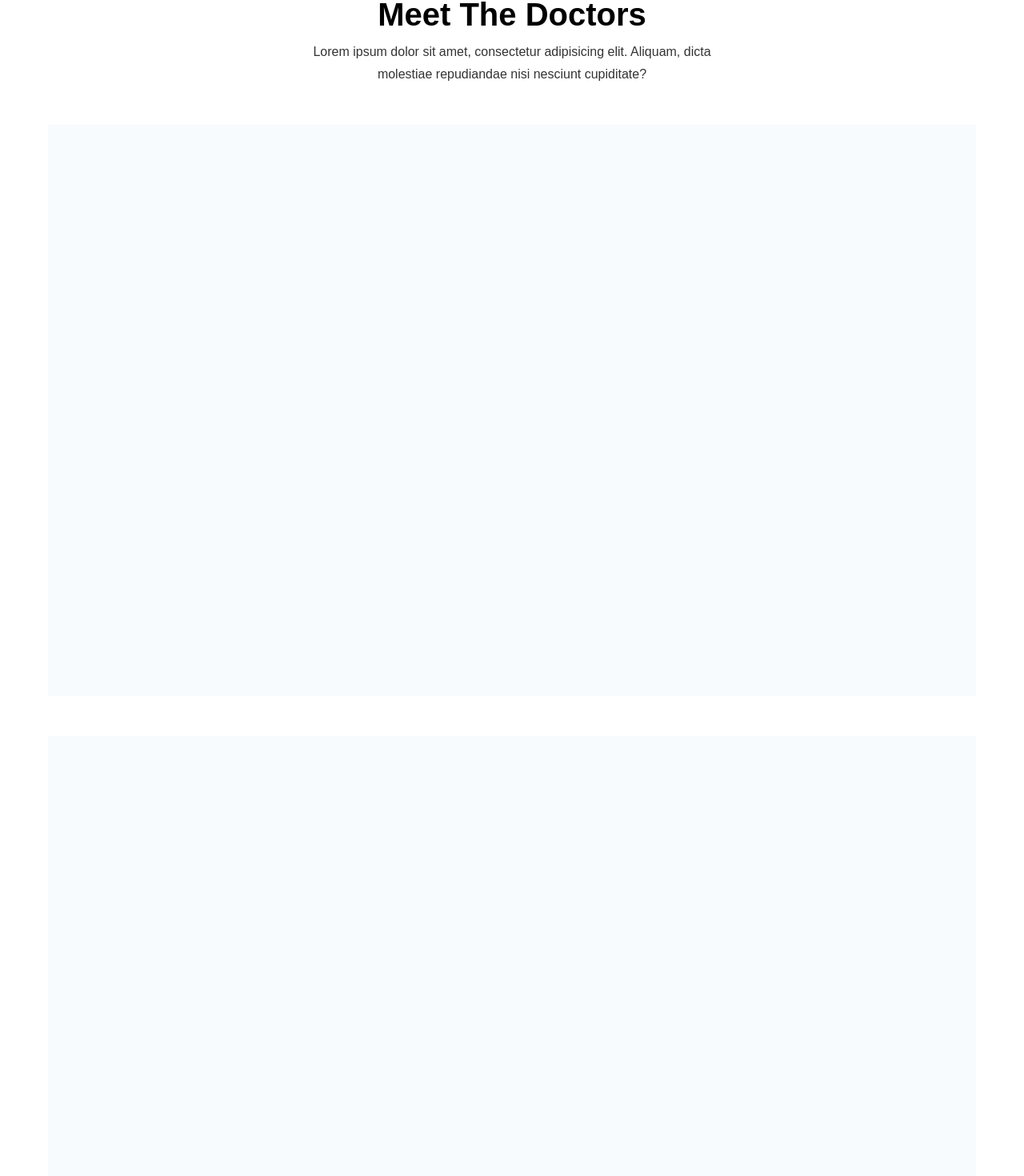
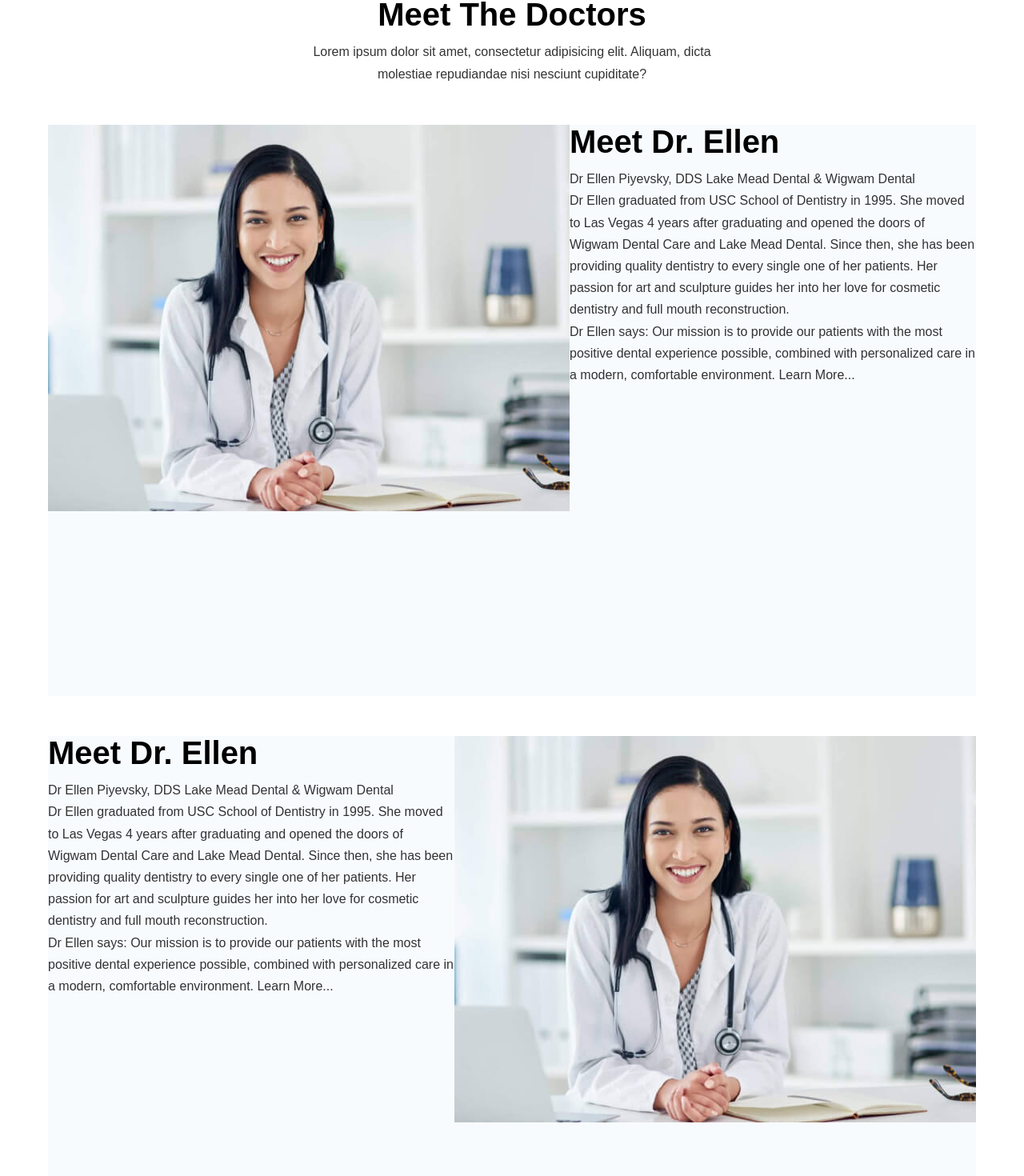
Before and after one commit to idenispankov/lake_mead_dental_next_js, a Next.js app: page /meet-the-doctors in a window 1280 px wide. Shown: the part 203-1673 px from the top of the page at 80% size. Built offline with nearby package versions, Linux system fonts and the light colour scheme.

Commit message:
added TextContainer component

```diff
--- a/components/DoctorSection.js
+++ b/components/DoctorSection.js
@@ -2,6 +2,7 @@ import styles from '../styles/DoctorSection.module.css';
 import Button from './Button';
 import Section from '../components/Section';
 import FlexContainer from '../components/FlexContainer';
+import TextContainer from './TextContainer';
 
 export default function DoctorSection() {
   return (
@@ -10,7 +11,7 @@ export default function DoctorSection() {
       <div className={styles.dotes__image}></div>
       <FlexContainer>
         <div className={styles.doctor__image}></div>
-        <div className={styles.text__container}>
+        <TextContainer>
           <h2 className={styles.heading}>Meet Dr. Ellen</h2>
           <p className={styles.text}>
             <span className={styles.text__span}>Dr Ellen Piyevsky, DDS </span>
@@ -34,7 +35,7 @@ export default function DoctorSection() {
             linkTo='/meet-the-doctors'
             buttonText='Meet Our Doctors'
           />
-        </div>
+        </TextContainer>
       </FlexContainer>
     </Section>
   );
--- /dev/null
+++ b/components/TextContainer.js
@@ -0,0 +1,5 @@
+import styles from '../styles/TextContainer.module.css';
+
+export default function TextContainer({ children }) {
+  return <div className={styles.text__container}>{children}</div>;
+}
--- a/pages/meet-the-doctors.js
+++ b/pages/meet-the-doctors.js
@@ -12,8 +12,64 @@ export default function MeetTheDoctors() {
           dicta molestiae repudiandae nisi nesciunt cupiditate?
         </p>
       </div>
-      <FlexContainer optionalClass={styles.flex__container}></FlexContainer>
-      <FlexContainer optionalClass={styles.flex__container}></FlexContainer>
+      <FlexContainer optionalClass={styles.flex__container}>
+        <div className={styles.doctor__image_ellen}></div>
+        <div className={styles.text__container}>
+          <h2 className={styles.heading}>Meet Dr. Ellen</h2>
+          <p className={styles.text}>
+            <span className={styles.text__span}>Dr Ellen Piyevsky, DDS </span>
+            Lake Mead Dental & Wigwam Dental
+          </p>
+          <p className={styles.text}>
+            Dr Ellen graduated from USC School of Dentistry in 1995. She moved
+            to Las Vegas 4 years after graduating and opened the doors of Wigwam
+            Dental Care and Lake Mead Dental. Since then, she has been providing
+            quality dentistry to every single one of her patients. Her passion
+            for art and sculpture guides her into her love for cosmetic
+            dentistry and full mouth reconstruction.
+          </p>
+          <p className={styles.text}>
+            Dr Ellen says: Our mission is to provide our patients with the most
+            positive dental experience possible, combined with personalized care
+            in a modern, comfortable environment. Learn More...
+          </p>
+          {/* <Button
+            customButtonStyles={styles.button}
+            linkTo='/meet-the-doctors'
+            buttonText='Meet Our Doctors'
+          /> */}
+        </div>
+      </FlexContainer>
+      <FlexContainer
+        optionalClass={`${styles.flex__container} ${styles.flex__container_reverse}`}
+      >
+        <div className={styles.doctor__image_nikki}></div>
+        <div className={styles.text__container}>
+          <h2 className={styles.heading}>Meet Dr. Ellen</h2>
+          <p className={styles.text}>
+            <span className={styles.text__span}>Dr Ellen Piyevsky, DDS </span>
+            Lake Mead Dental & Wigwam Dental
+          </p>
+          <p className={styles.text}>
+            Dr Ellen graduated from USC School of Dentistry in 1995. She moved
+            to Las Vegas 4 years after graduating and opened the doors of Wigwam
+            Dental Care and Lake Mead Dental. Since then, she has been providing
+            quality dentistry to every single one of her patients. Her passion
+            for art and sculpture guides her into her love for cosmetic
+            dentistry and full mouth reconstruction.
+          </p>
+          <p className={styles.text}>
+            Dr Ellen says: Our mission is to provide our patients with the most
+            positive dental experience possible, combined with personalized care
+            in a modern, comfortable environment. Learn More...
+          </p>
+          {/* <Button
+            customButtonStyles={styles.button}
+            linkTo='/meet-the-doctors'
+            buttonText='Meet Our Doctors'
+          /> */}
+        </div>
+      </FlexContainer>
     </Section>
   );
 }
--- a/styles/MeetTheDoctor.module.css
+++ b/styles/MeetTheDoctor.module.css
@@ -10,8 +10,9 @@
   margin: 50px 0;
 }
 
-.flex__container:last-child {
+.flex__container_reverse {
   margin: 0;
+  flex-direction: row-reverse;
 }
 
 .heading {
@@ -27,6 +28,21 @@
   opacity: 0.8;
 }
 
+.doctor__image_ellen {
+  background: url('../public/images/doctor_ellen.jpg') no-repeat center
+    center/cover;
+  min-width: 652px;
+  height: 483px;
+}
+
+.doctor__image_nikki {
+  background: url('../public/images/doctor_ellen.jpg') no-repeat center
+    center/cover;
+  min-width: 652px;
+  height: 483px;
+}
+
+/* Responsive */
 @media screen and (max-width: 768px) {
   .heading__container {
     max-width: 485px;
```
Also changed, not shown: styles/DoctorSection.module.css (+0 -15 lines), styles/TextContainer.module.css (added, +22 -0 lines).
